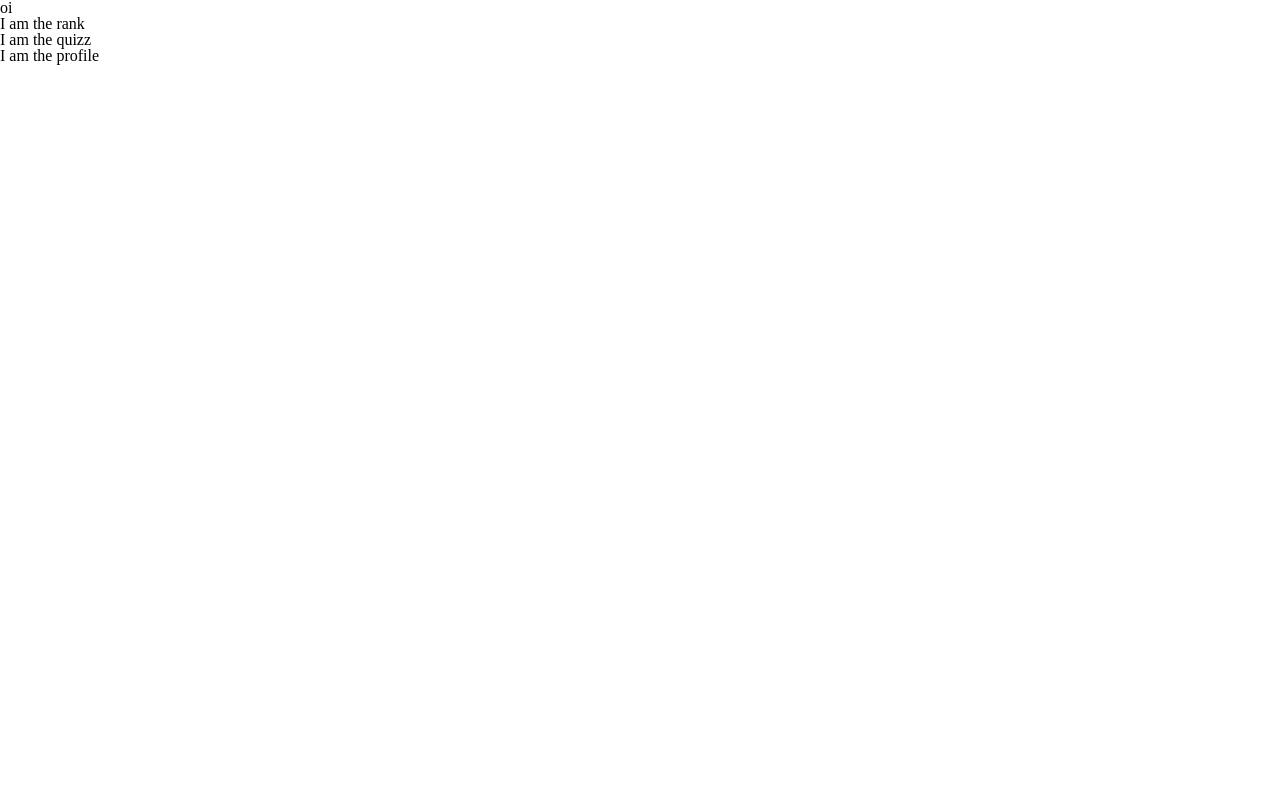
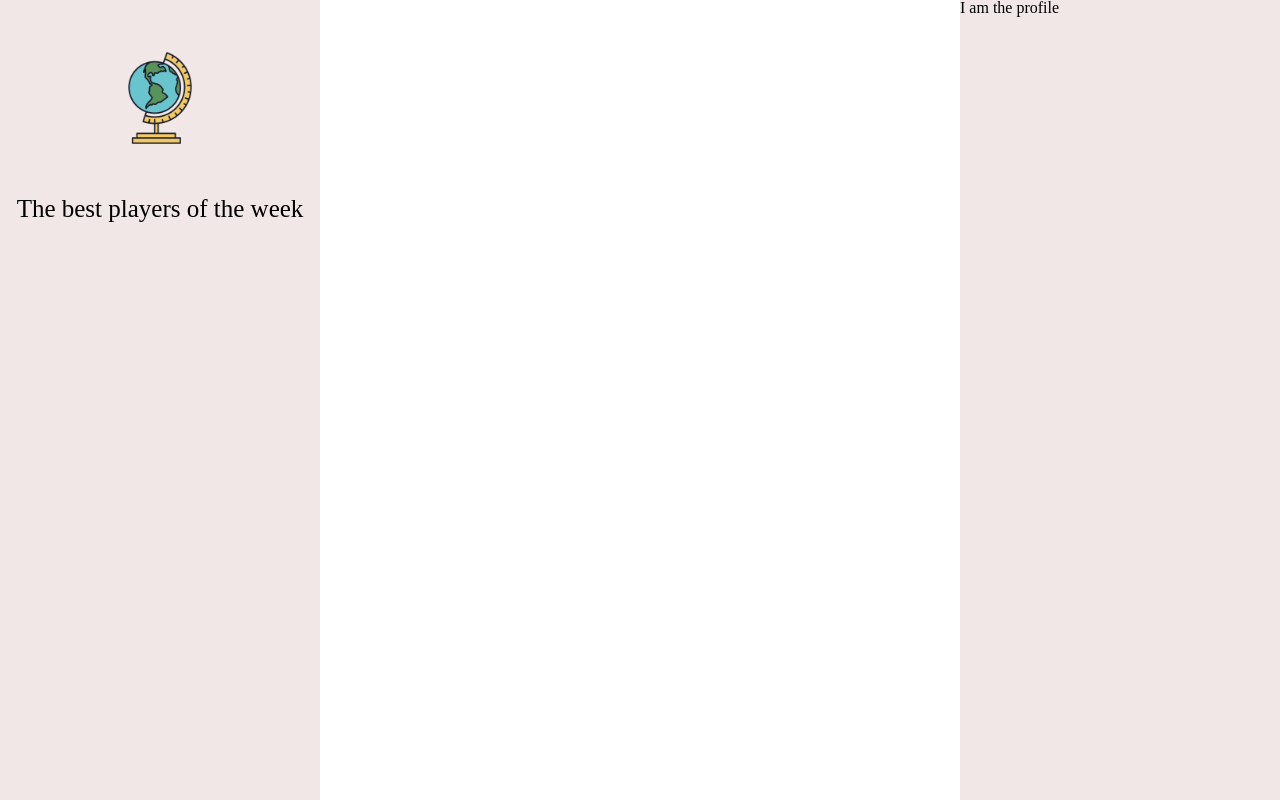
Before and after one commit to marcojr73/projeto22-geoQuiz, a React (Create React App) app: page /home in a window 1280 px wide. Built offline with nearby package versions, Linux system fonts and the light colour scheme; a web font is replaced by a local one.

Commit message:
style ranking no list

```diff
--- a/src/componentes/home/ContainerHome.jsx
+++ b/src/componentes/home/ContainerHome.jsx
@@ -1,5 +1,6 @@
 import styled from "styled-components"
 
-export const ContainerHome = `
-
+export const ContainerHome = styled.div`
+    display: flex;
+    position: relative;
 `
--- a/src/componentes/home/Home.jsx
+++ b/src/componentes/home/Home.jsx
@@ -1,11 +1,11 @@
+import { ContainerHome } from "./ContainerHome";
 import { Profile } from "./profile/Profile";
 import { Quizzes } from "./quizzes/Quizzes";
 import { Ranking } from "./ranking/Ranking";
 
 export function Home(){
     return(
-        <>
-            <h1>oi</h1>
+        <ContainerHome>
             <Ranking>
 
             </Ranking>
@@ -15,6 +15,6 @@ export function Home(){
             <Profile>
 
             </Profile>
-        </>
+        </ContainerHome>
     )
 }
--- a/src/componentes/home/profile/ContainerProfile.jsx
+++ b/src/componentes/home/profile/ContainerProfile.jsx
@@ -1,5 +1,9 @@
 import styled from "styled-components"
 
 export const ContainerProfile = styled.section`
-
+    position: absolute;
+    right: 0;
+    background-color: var(--cor-secundaria);
+    width: 25vw;
+    height: 100vh;
 `
--- a/src/componentes/home/ranking/ContainerRanking.jsx
+++ b/src/componentes/home/ranking/ContainerRanking.jsx
@@ -1,5 +1,20 @@
 import styled from "styled-components"
 
 export const ContainerRanking = styled.section`
-
+    position: absolute;
+    left: 0;
+    background-color: var(--cor-secundaria);
+    width: 25vw;
+    height: 100vh;
+    display: flex;
+    flex-direction: column;
+    align-items: center;
+    img{
+        width: 100px;
+        margin-top: 15%;
+        margin-bottom: 15%;
+    }
+    h1{
+        font-size: 25px;
+    }
 `
--- a/src/componentes/home/ranking/Ranking.jsx
+++ b/src/componentes/home/ranking/Ranking.jsx
@@ -1,9 +1,11 @@
 import { ContainerRanking } from "./ContainerRanking";
+import logo from "../../../assets/images/logo.png"
 
 export function Ranking(){
     return(
         <ContainerRanking>
-            <h1>I am the rank</h1>
+            <img src={logo}/>
+            <h1>The best players of the week</h1>
         </ContainerRanking>
     )
 }
```
